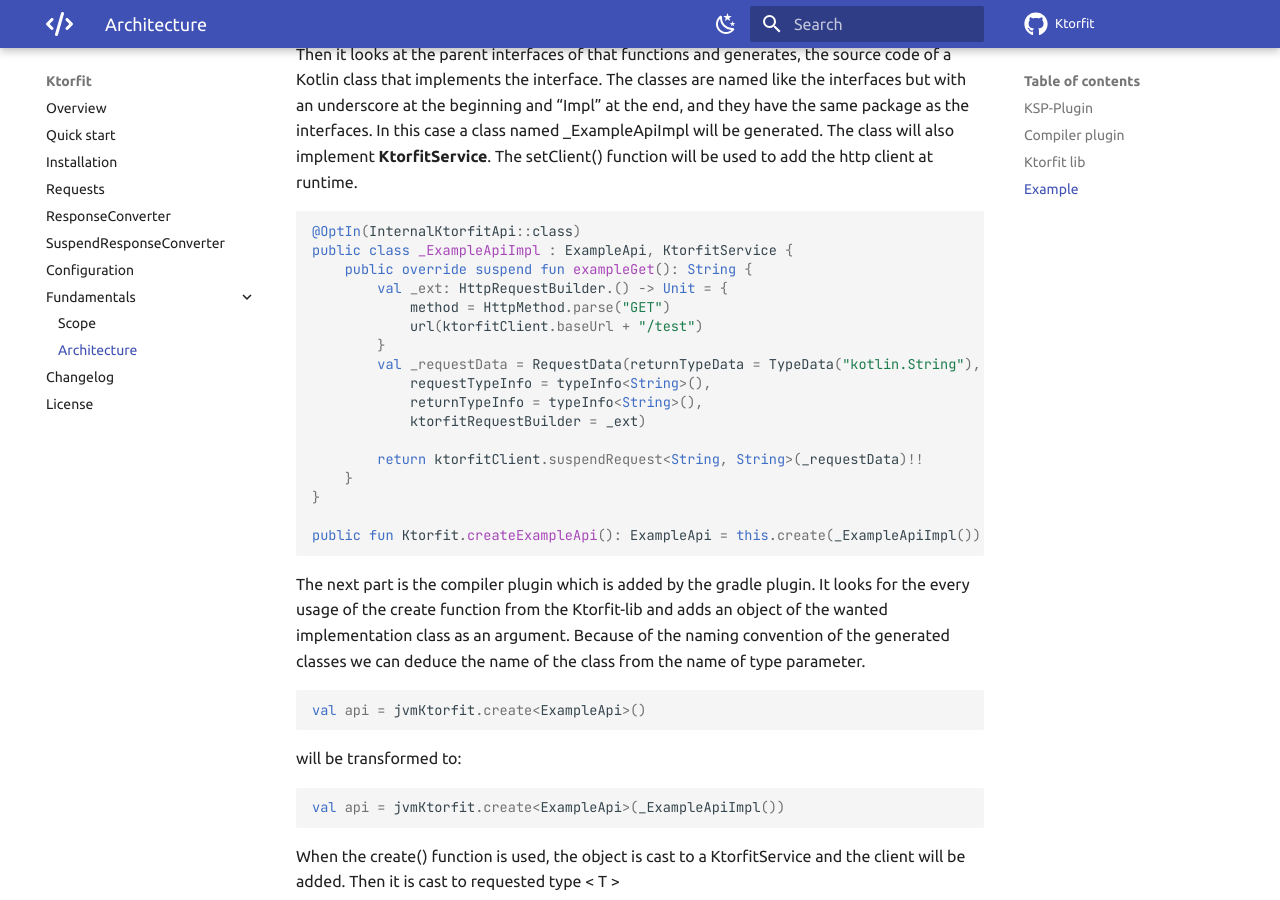
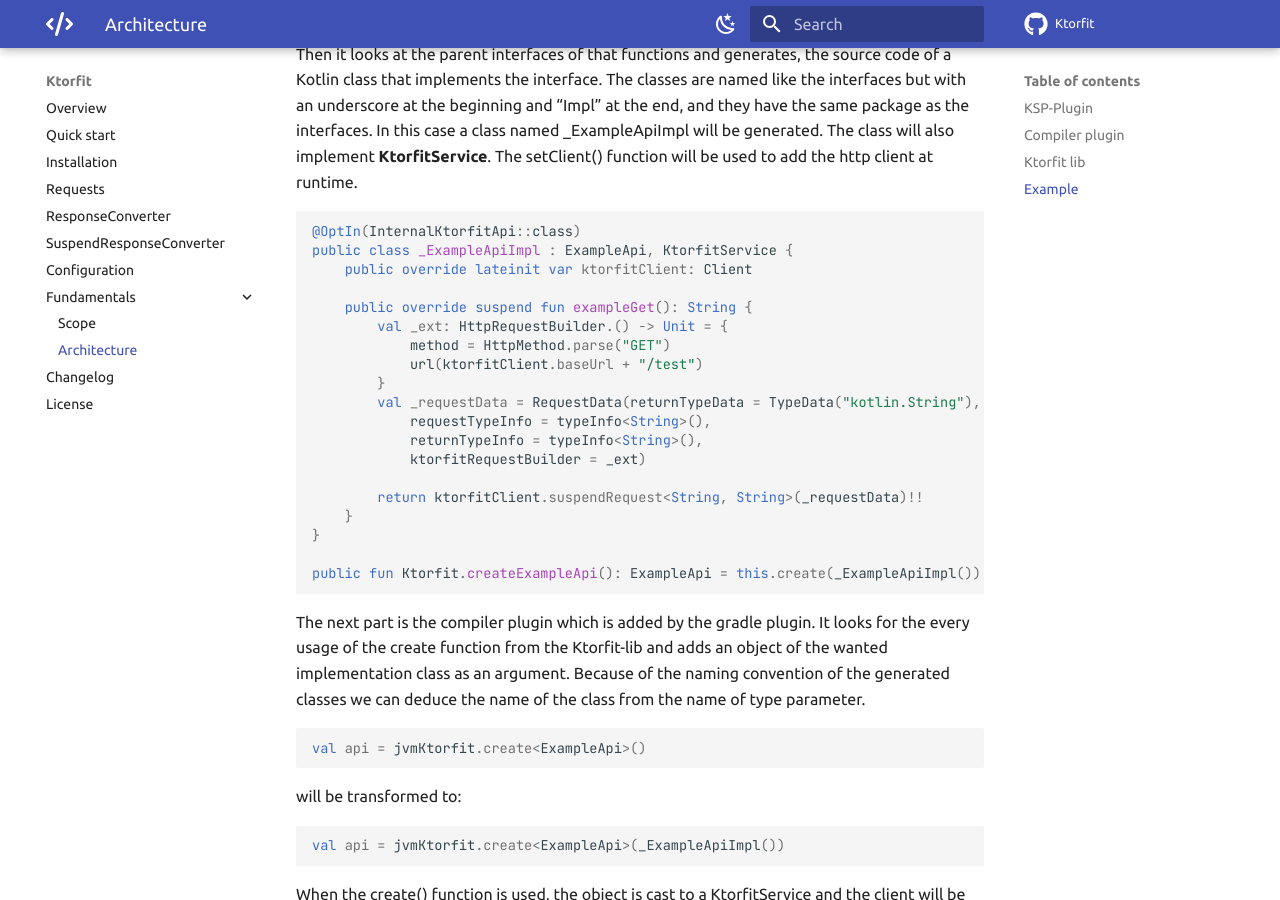
Before and after one commit to Foso/Ktorfit, an MkDocs documentation site: the page built from docs/architecture.md, in a window 1280 px wide and 900 px high, scrolled down 963 px. Built offline with MkDocs 1.6.1 and Material for MkDocs 9.7.7, drawn with Linux system fonts in a browser that asks for light colours; comment, search, counter and statistics services are not loaded.

Commit message:
(docs) update

````diff
--- a/docs/architecture.md
+++ b/docs/architecture.md
@@ -33,6 +33,8 @@
 ```kotlin
 @OptIn(InternalKtorfitApi::class)
 public class _ExampleApiImpl : ExampleApi, KtorfitService {
+    public override lateinit var ktorfitClient: Client
+
     public override suspend fun exampleGet(): String {
         val _ext: HttpRequestBuilder.() -> Unit = {
             method = HttpMethod.parse("GET")
````
